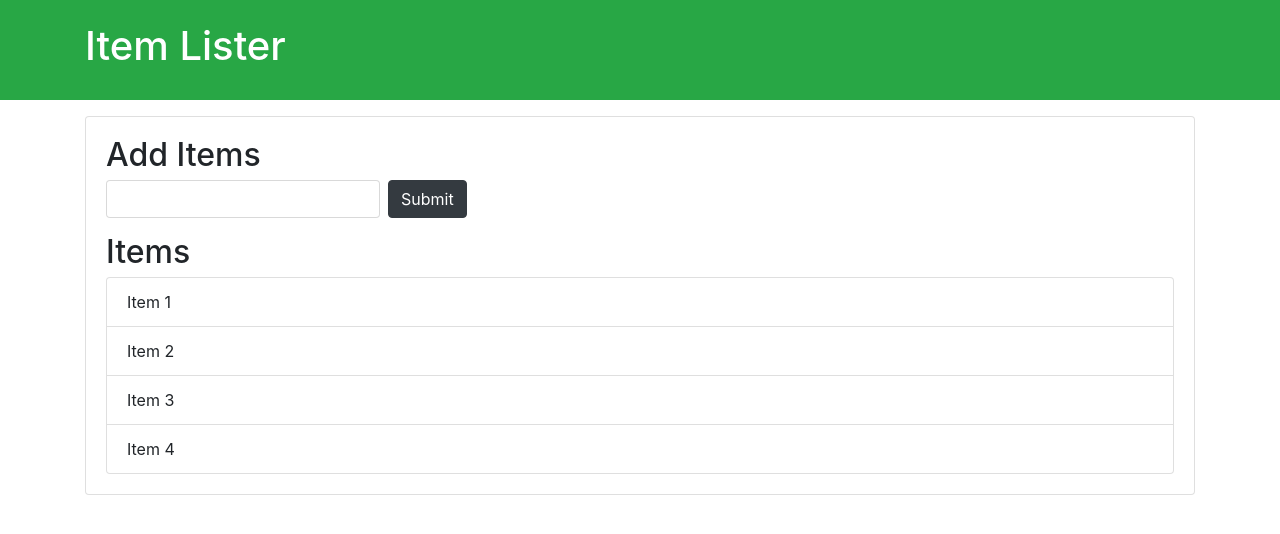
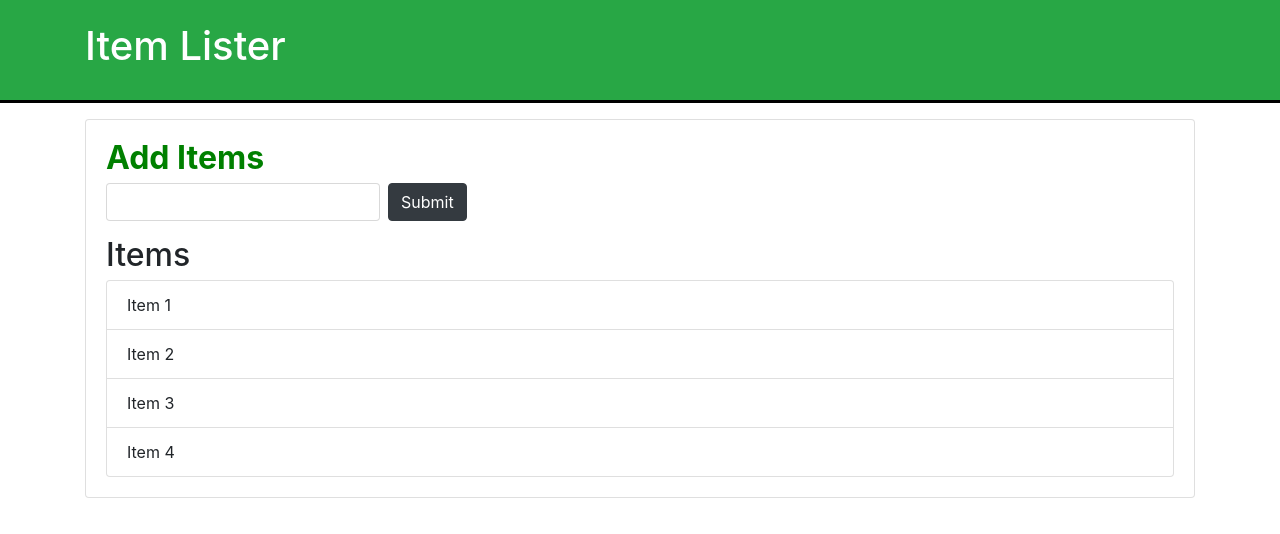
Before and after one commit to Ritukalpa99/git-starter, a plain HTML site: page index.html in a window 1280 px wide. Drawn offline with nearby package versions, Linux system fonts and the light colour scheme.

Commit message:
task 3 done

```diff
--- a/dom.js
+++ b/dom.js
@@ -1,16 +1,13 @@
-// Examime the document object
-// console.dir(document);
-// console.log(document.domain);
-// console.log(document.URL);
-// console.log(document.title);
-// document.title = "Sharpener"
-// console.log(document.doctype);
-// console.log(document.head);
-// console.log(document.body);
-// console.log(document.all);
-// console.log(document.all[10]);
-// console.log(document.forms);
-// console.log(document.images);
+// Get element by Id
+// console.log(document.getElementById('header-title'));
+var headerTitle = document.getElementById('header-title');
+var header = document.getElementById('main-header');
+console.log(headerTitle);
+// headerTitle.textContent = 'Hello';
+// headerTitle.innerText = 'Goodbye';
+// headerTitle.innerHTML = '<h3>Hello</h3>'
+header.style.borderBottom = 'solid 3px #000';
 
-// Get element by id
-console.log(document.getElementById('header-title'));
+var addItem = document.getElementById('add-item');
+addItem.style.fontWeight = 'bold';
+addItem.style.color = 'green';
--- a/index.html
+++ b/index.html
@@ -16,7 +16,7 @@
   </header>
   <div class="container">
    <div id="main" class="card card-body">
-    <h2 class="title">Add Items</h2>
+    <h2 id="add-item" class="title">Add Items</h2>
     <form class="form-inline mb-3">
       <input type="text" class="form-control mr-2">
       <input type="submit" class="btn btn-dark" value="Submit">
```
